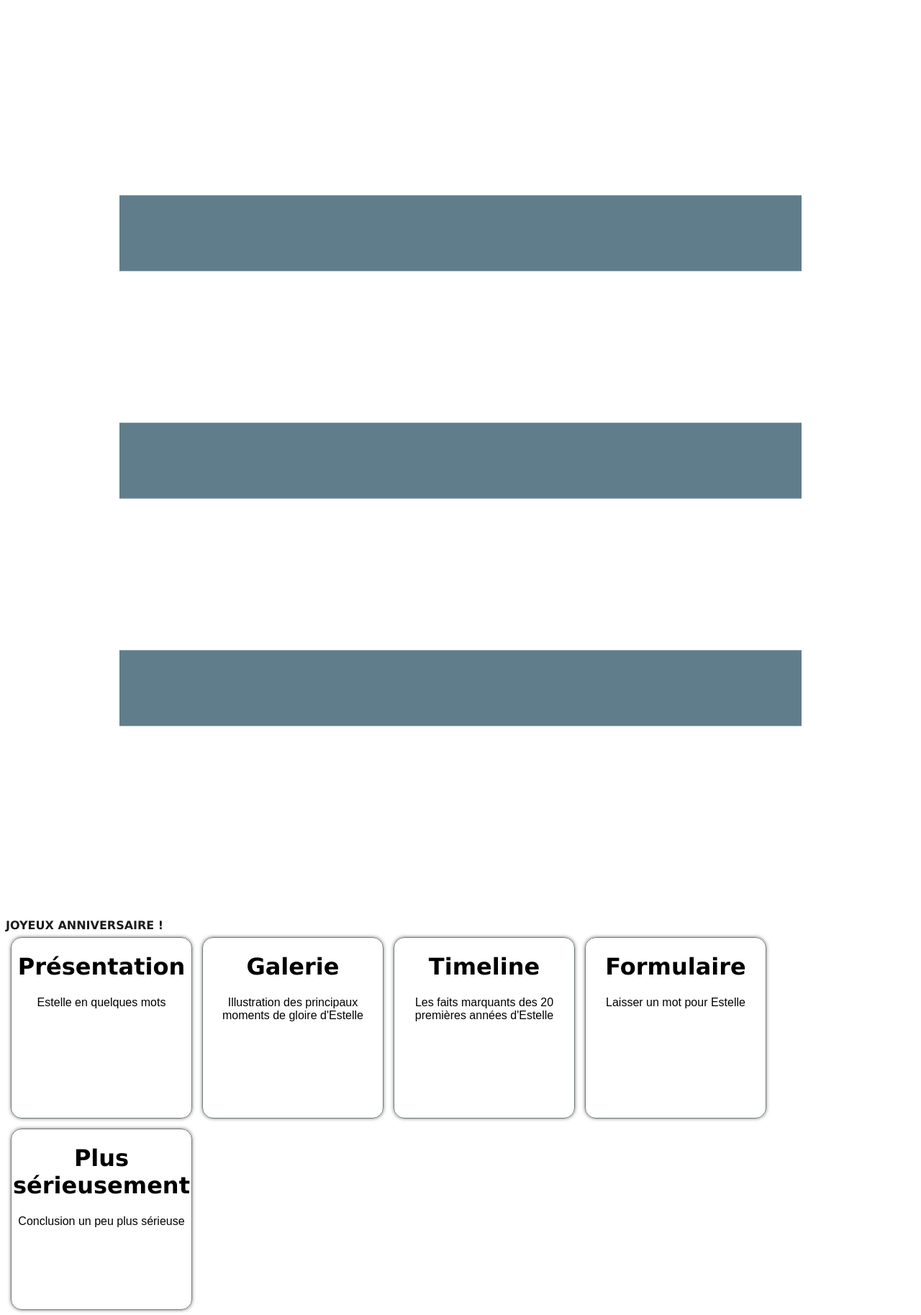
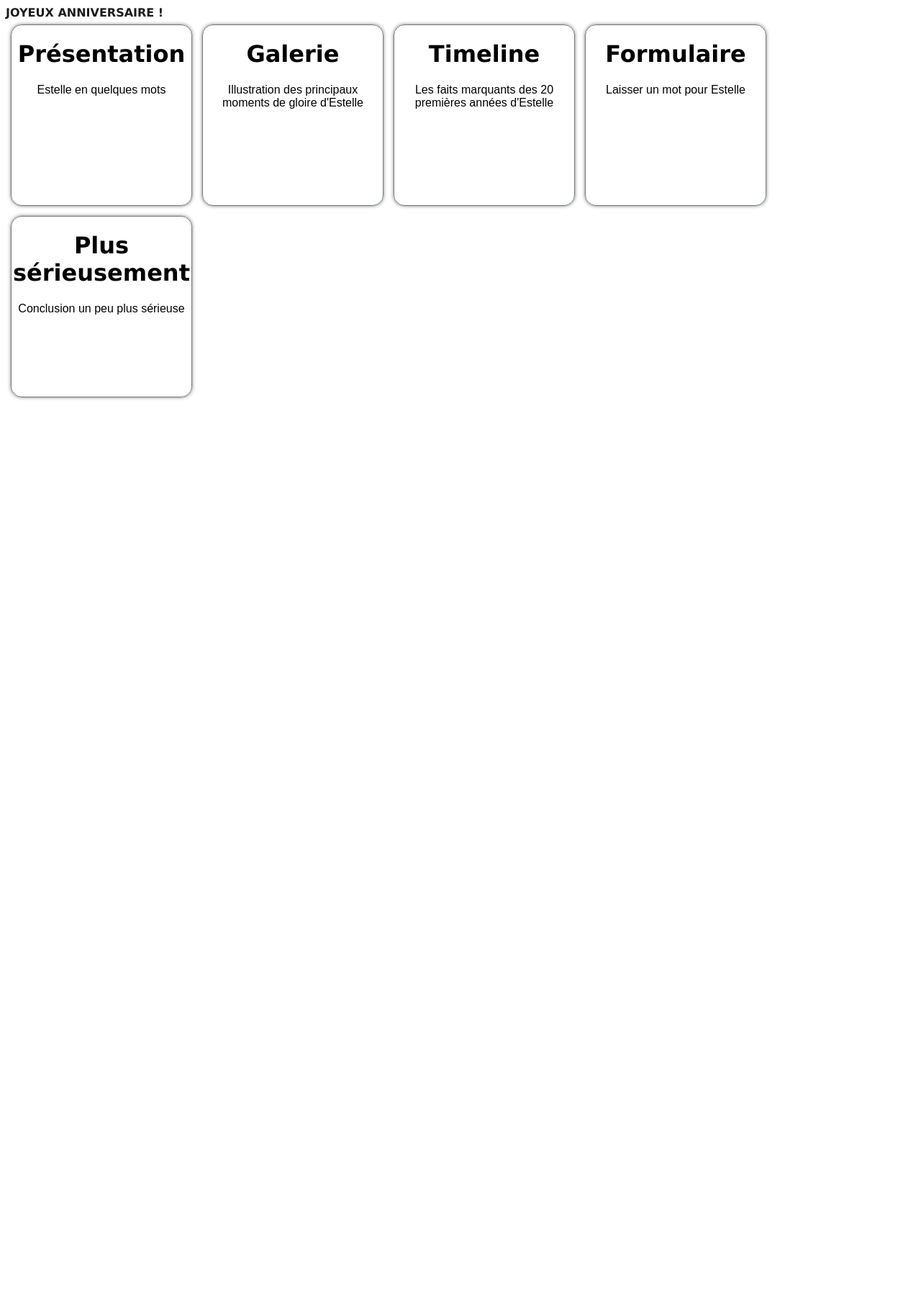
Before and after one commit to Simpleprune/simpleprune.github.io, a Jekyll site: the page menu.html, which Jekyll copies as it is, in a window 1280 px wide. Shown: the whole page at 72% size. Built offline with Jekyll 4.4.1, drawn with Linux system fonts in a browser that asks for light colours; after the commit the page ends 900 px from its top, so only the background shows below that.

Commit message:
Update menu.html

```diff
--- a/menu.html
+++ b/menu.html
@@ -25,11 +25,7 @@
 
     <div id="menu">
       <div class="sidebar">
-        <svg xmlns="http://www.w3.org/2000/svg" xmlns:xlink="http://www.w3.org/1999/xlink" version="1.0" x="0px" y="0px" viewBox="0 0 48 48" class="icons8-Menu" ><g>
-        <rect x="6" y="22" fill="#607D8B" width="36" height="4"></rect>
-        <rect x="6" y="10" fill="#607D8B" width="36" height="4"></rect>
-        <rect x="6" y="34" fill="#607D8B" width="36" height="4"></rect>
-      </g></svg>
+
       </div>
      <div id="menu-btn">Joyeux anniversaire !</div>
     </div>
```
